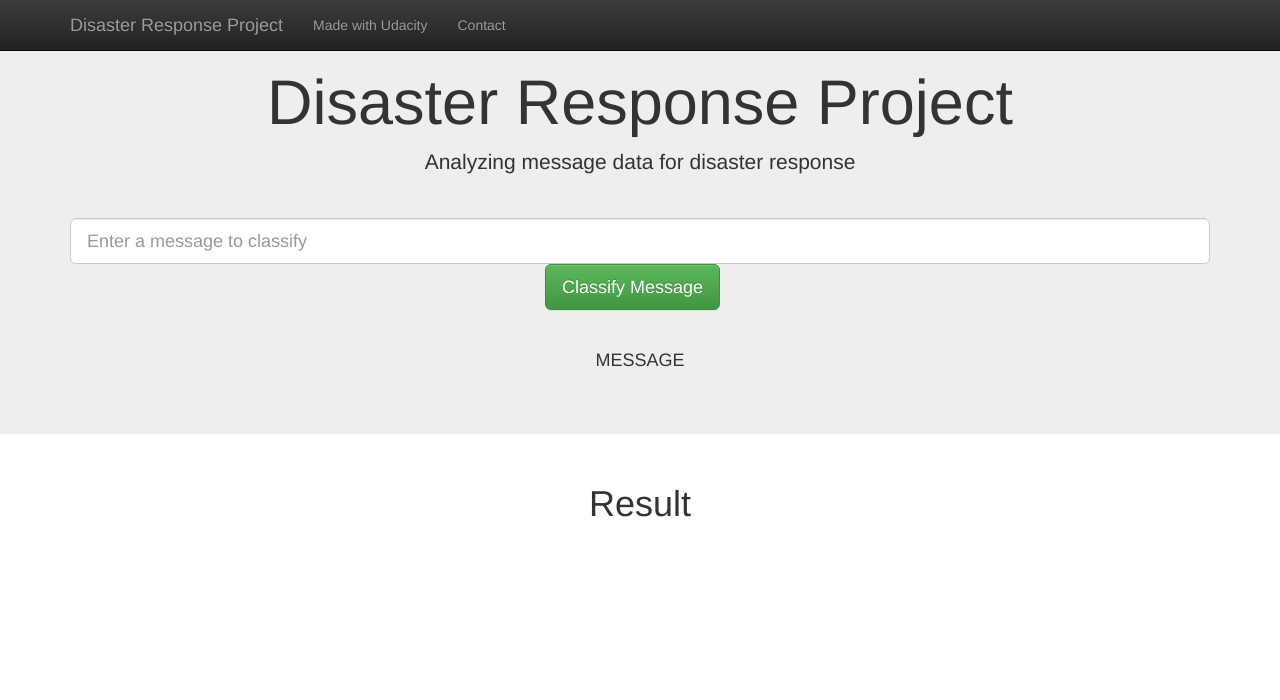
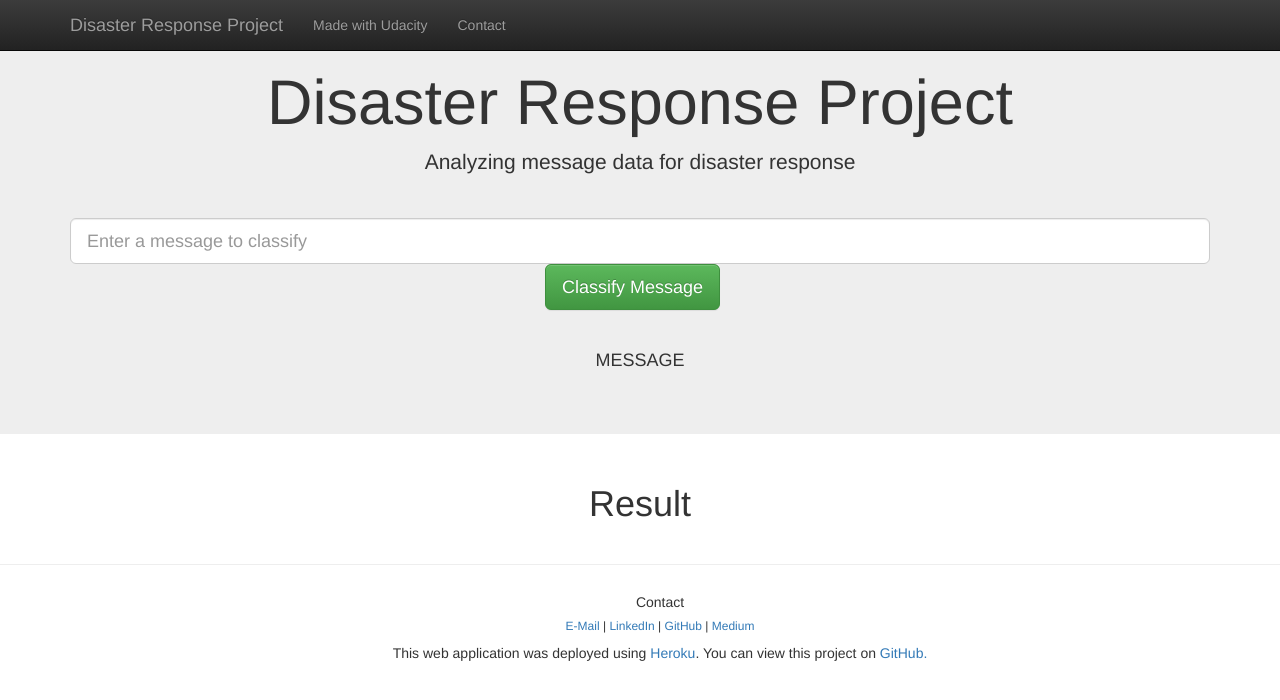
Before and after one commit to sergatron/deploy-disaster-response, a Flask app: template webapp/templates/go.html in a window 1280 px wide. Shown: the top 700 px of the page. Run offline with Flask 2, Linux system fonts and the light colour scheme; the template is opened without the code that fills it, so the values that code supplies are empty; parts of the project's set-up code (start-up, migrations or seed data) failed here and were passed over; some libraries are stand-ins or nearby versions.

Commit message:
Add footer to HTML master

```diff
--- a/runapp.py
+++ b/runapp.py
@@ -3,6 +3,7 @@ import nltk
 
 nltk.download(['stopwords', 'punkt', 'wordnet', 'averaged_perceptron_tagger', 'maxent_ne_chunker', 'words',])
 
+# let Heroku pick a port and IP
 if __name__ == "__main__":
     port = int(os.environ.get("PORT", 5000))
     app.run(host="0.0.0.0", port=port)
--- a/webapp/run.py
+++ b/webapp/run.py
@@ -102,6 +102,7 @@ def load_data(database_filepath):
 try:
     model = load('models/clf_model.pkl')
 except ModuleNotFoundError:
+    print('Loaded model on 2nd attempt')
     model = load('clf_model.pkl')
 
 X, Y, df, category_names = load_data('data/disaster_response.db')
--- a/webapp/templates/master.html
+++ b/webapp/templates/master.html
@@ -64,7 +64,35 @@
     {% endfor %}
 
 </div>
+<hr>
+<div class="container text-center" style="margin-top:100">
 
+	<footer>
+		<div class="col-sm-12">
+			<ul>
+				<div class="mx-auto"><h5>Contact</h5></div>
+					<h6>
+						<a href="mailto:smouzykin@gmail.com">E-Mail</a> |
+						<a href="https://www.linkedin.com/in/sergey-mouzykin-bb144778/">LinkedIn</a> |
+						<a href="https://github.com/sergatron">GitHub</a> |
+						<a href="https://medium.com/@smouzykin">Medium</a>
+					</h6>
+			</ul>
+		</div>
+
+		<div class="col-sm-12">
+			<ul>
+				<div class="mx-auto">
+					<p>
+						This web application was deployed using <a href="https://www.heroku.com/home">Heroku</a>. You can view this project on <a href="https://github.com/sergatron/deploy-disaster-response">GitHub.</a>
+					</p>
+				</div>
+			</ul>
+		</div>
+
+	</footer>
+
+</div>
 <script type="text/javascript">
     const graphs = {{graphJSON | safe}};
     const ids = {{ids | safe}};
```
